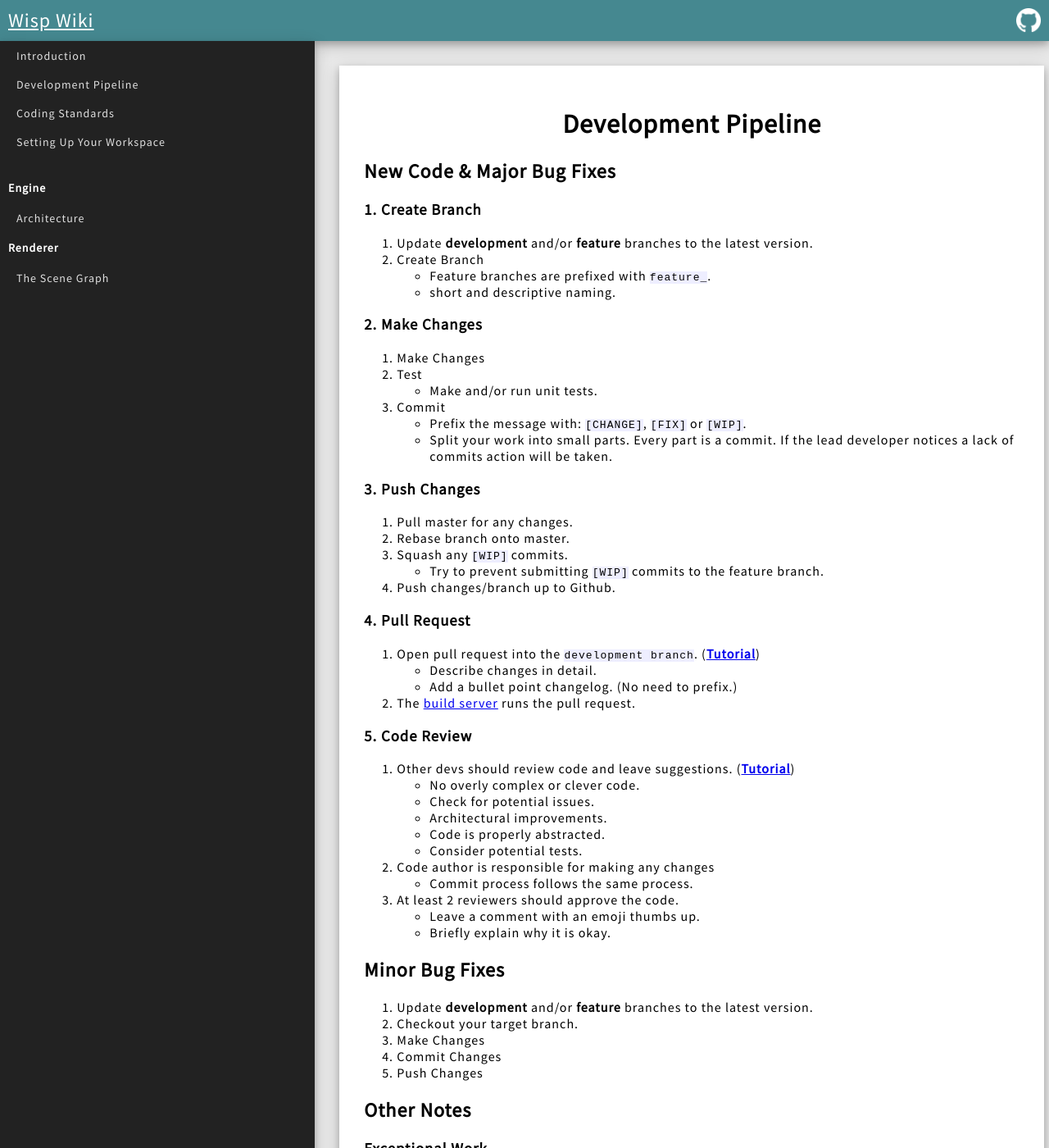
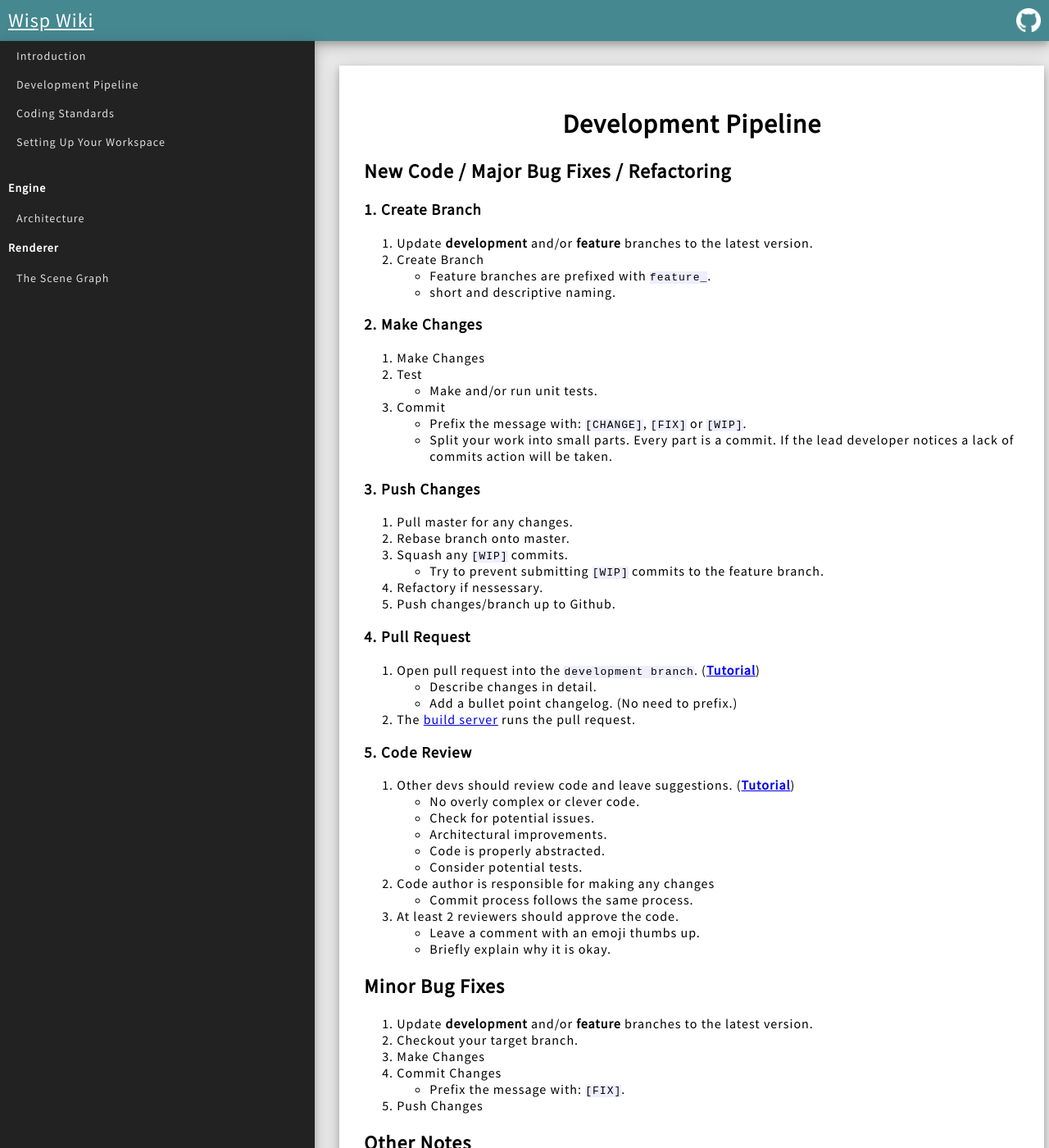
Before and after one commit to TeamWisp/TeamWisp.github.io, a Jekyll site: the page built from _common/dev_pipeline.markdown, in a window 1280 px wide and 1400 px high. Shown: the whole window at 82% size. Built offline with Jekyll 4.4.1, drawn with Linux system fonts in a browser that asks for light colours; nearby versions of some CDN libraries.

Commit message:
expanded the development pipeline.

```diff
--- a/_common/dev_pipeline.markdown
+++ b/_common/dev_pipeline.markdown
@@ -5,7 +5,7 @@ date:   2018-09-27 11:43:16 +0200
 category: common
 ---
 
-## New Code & Major Bug Fixes
+## New Code / Major Bug Fixes / Refactoring
 ### 1. Create Branch
 
 1. Update **development** and/or **feature** branches to the latest version.
@@ -28,6 +28,7 @@ category: common
 1. Rebase branch onto master.
 1. Squash any `[WIP]` commits.
 	- Try to prevent submitting `[WIP]` commits to the feature branch.
+1. Refactory if nessessary.
 1. Push changes/branch up to Github.
 
 ### 4. Pull Request
@@ -59,6 +60,7 @@ category: common
 1. Checkout your target branch.
 1. Make Changes
 1. Commit Changes
+	- Prefix the message with: `[FIX]`.
 2. Push Changes
 
 ## Other Notes
```
